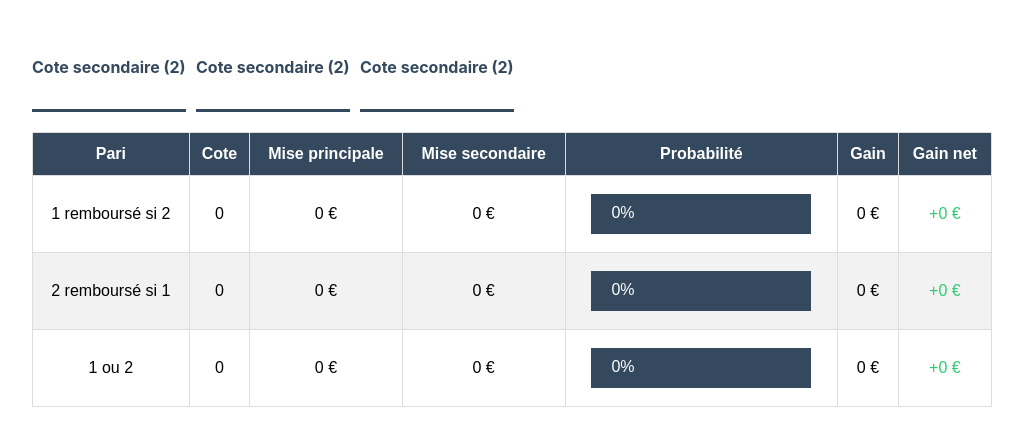
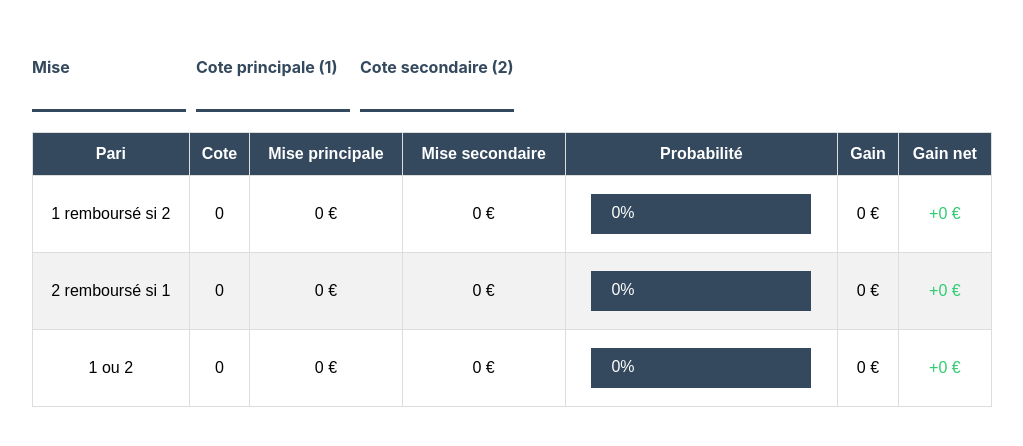
Before and after one commit to Mysto91/calcul-cote, a React (Create React App) app: page / in a window 1280 px wide. Shown: the part 168-614 px from the top of the page, without its empty margins (128-1151 px from the left). Built offline with nearby package versions, Linux system fonts and the light colour scheme.

Commit message:
correction bug affichage input

```diff
--- a/src/components/input/Input.js
+++ b/src/components/input/Input.js
@@ -104,7 +104,20 @@ export default class Input extends Component {
 	render() {
 		const state = this.state;
 
-		const inputList = ["bet", "quotation-1", "quotation-2"];
+		const inputList = [
+			{
+				id: 'bet',
+				title: 'Mise'
+			},
+			{
+				id: 'quotation-1',
+				title: 'Cote principale (1)'
+			},
+			{
+				id: 'quotation-2',
+				title: 'Cote secondaire (2)'
+			}
+		];
 
 		return (
 			<div className="vertical-center">
@@ -112,12 +125,12 @@ export default class Input extends Component {
 					<div id="form-input" className="horizontal-center">
 						{inputList.map((input) => {
 							return (
-								<div key={input}>
-									<label htmlFor={input} className="input-label">
-										Cote secondaire (2)
+								<div key={input.id}>
+									<label htmlFor={input.id} className="input-label">
+										{input.title}
 									</label>
 									<input
-										id={input}
+										id={input.id}
 										type="text"
 										className="input-field"
 										onChange={this.handleChange}
```
